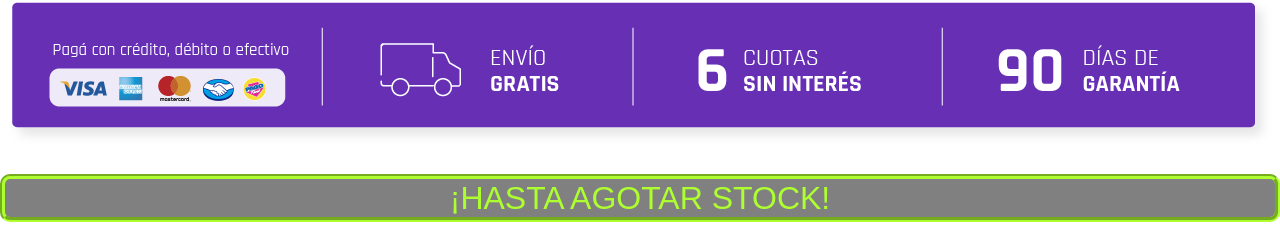
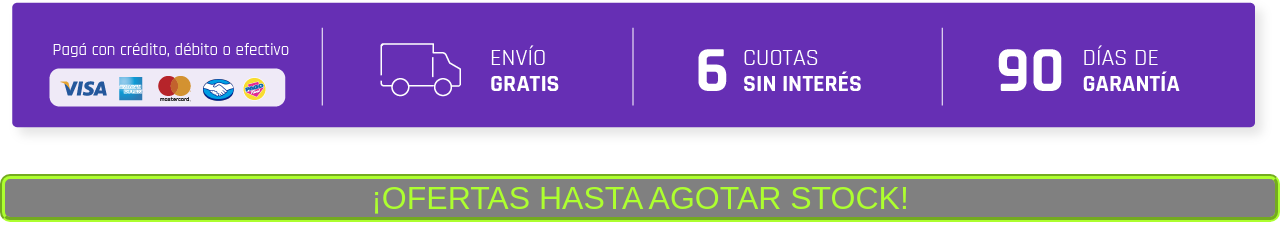
Before and after one commit to BrianBravoBornet/3erEntregaBravo-master, a website: page index.html in a window 1280 px wide. Shown: the part 760-988 px from the top of the page. Drawn offline with nearby package versions, Linux system fonts and the light colour scheme; a web font is replaced by a local one.

Commit message:
modifique el h2 del index

```diff
--- a/index.html
+++ b/index.html
@@ -88,7 +88,7 @@
       <img src="img/ofert.png" class="img-fluid">
       <br>
       <br>
-      <h2>¡HASTA AGOTAR STOCK!</h2>
+      <h2>¡OFERTAS HASTA AGOTAR STOCK!</h2>
     </section>
     <section id="cartas">
       <div class="container">
```
